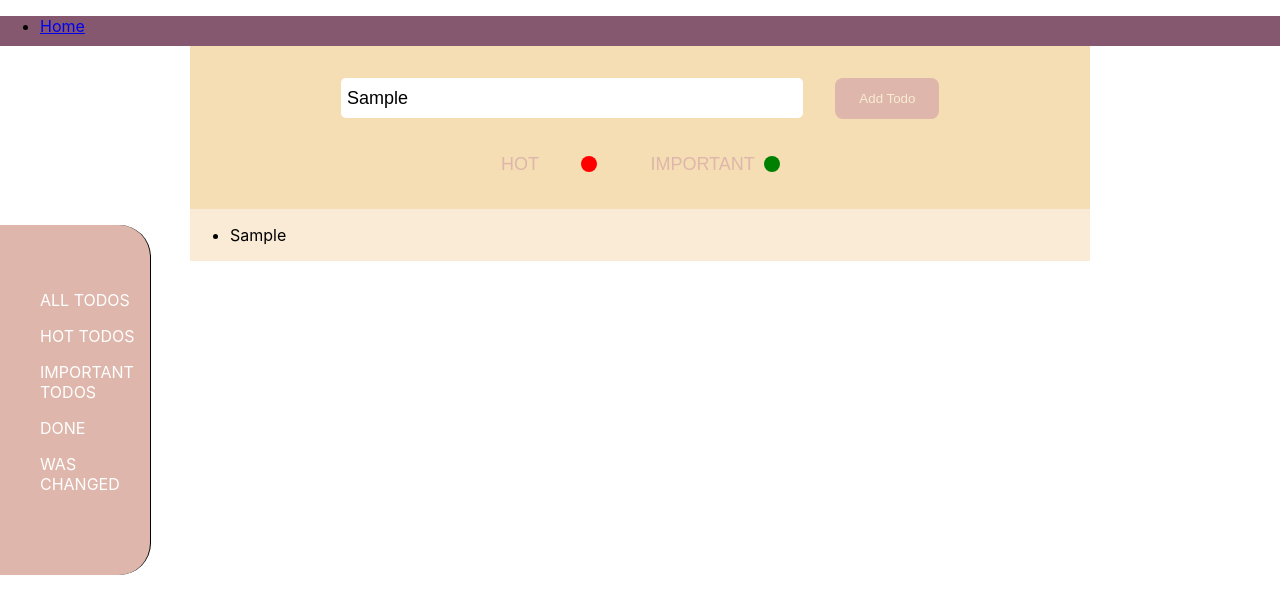
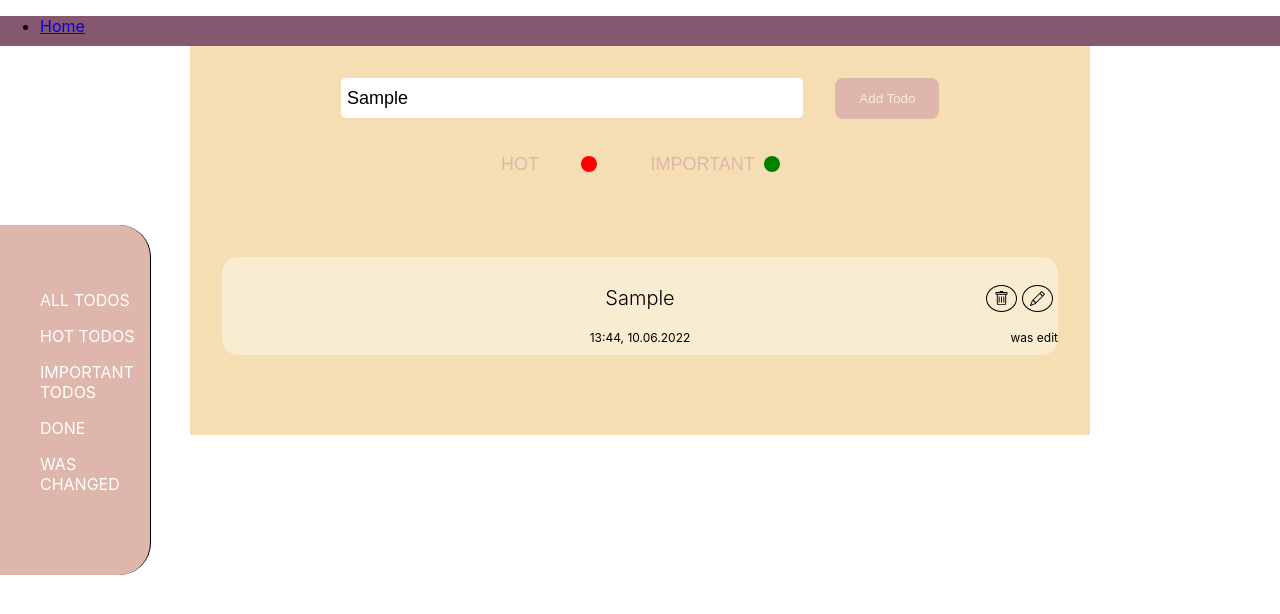
Before and after one commit to OmurbekArykbaev/todoModern-react-redux, a React (Create React App) app: page / in a window 1280 px wide. Both pictures are taken after typing "Sample" into the empty fields and a click on the button "Add Todo". Shown: the top 614 px of the page. Built offline with nearby package versions, Linux system fonts and the light colour scheme.

Commit message:
finish todoItem ui

```diff
--- a/package.json
+++ b/package.json
@@ -18,6 +18,7 @@
     "node-sass": "^7.0.1",
     "react": "^18.1.0",
     "react-dom": "^18.1.0",
+    "react-icons": "^4.4.0",
     "react-redux": "^8.0.2",
     "react-router-dom": "^6.3.0",
     "react-scripts": "5.0.1",
--- a/src/components/Todo/Todo.module.scss
+++ b/src/components/Todo/Todo.module.scss
@@ -0,0 +1,73 @@
+.todo {
+  width: 100%;
+  padding: 0.6rem 0;
+  margin: 0 0 2rem 0;
+  background-color: #f8ecd1;
+  border-radius: 1rem;
+
+  .wrapper {
+    display: flex;
+    flex-direction: column;
+    align-items: center;
+  }
+
+  .content {
+    position: relative;
+    width: 100%;
+    display: flex;
+    align-items: center;
+    justify-content: center;
+
+    h3 {
+      font-size: 20px;
+      font-weight: 300;
+    }
+
+    div {
+      position: absolute;
+      right: 0;
+      display: flex;
+      align-items: center;
+
+      button {
+        display: flex;
+        align-items: center;
+        justify-content: center;
+        margin-right: 5px;
+
+        background-color: transparent;
+        padding: 5px 7px;
+        border: 1px solid #000;
+        border-radius: 50%;
+        cursor: pointer;
+
+        &:hover {
+          opacity: 0.7;
+        }
+        &:active {
+          transform: scale(0.95);
+        }
+
+        svg {
+          font-size: 15px;
+        }
+      }
+    }
+  }
+
+  .description {
+    position: relative;
+    display: flex;
+    justify-content: center;
+    width: 100%;
+
+    span {
+      font-size: 12px;
+    }
+
+    span:last-child {
+      position: absolute;
+      right: 0;
+    }
+  }
+}
--- a/src/components/Todo/Todo.tsx
+++ b/src/components/Todo/Todo.tsx
@@ -1,8 +1,45 @@
-import React from "react"
+import { FC } from "react"
+import { BsTrash, BsPencil } from "react-icons/bs"
 import styles from "./Todo.module.scss"
 
-const Todo = () => {
-  return <li className={styles.todo}>Todo</li>
+type TodoProps = {
+  id: number
+  text: string
+  isDone: boolean
+  isHot: boolean
+  isImportant: boolean
+  wasChanched: boolean
+}
+
+const Todo: FC<TodoProps> = ({
+  id,
+  text,
+  isDone,
+  isHot,
+  isImportant,
+  wasChanched,
+}) => {
+  return (
+    <li className={styles.todo}>
+      <div className={styles.wrapper}>
+        <div className={styles.content}>
+          <h3>{text}</h3>
+          <div>
+            <button>
+              <BsTrash />
+            </button>
+            <button>
+              <BsPencil />
+            </button>
+          </div>
+        </div>
+        <div className={styles.description}>
+          <span>13:44, 10.06.2022</span>
+          <span>was edit</span>
+        </div>
+      </div>
+    </li>
+  )
 }
 
 export default Todo
--- a/src/components/TodoPanel/TodoPanel.tsx
+++ b/src/components/TodoPanel/TodoPanel.tsx
@@ -1,10 +1,10 @@
-import { useState } from "react"
+import { FC, useState } from "react"
 import { useDispatch } from "react-redux"
 import TodoType from "../../types/Todo"
 import styles from "./TodoPanel.module.scss"
 import { addTodo } from "../../redux/todoItemSlice"
 
-const TodoPanel = () => {
+const TodoPanel: FC = () => {
   const [inputValue, setInputValue] = useState<string>("")
   const dispatch = useDispatch()
 
@@ -19,6 +19,7 @@ const TodoPanel = () => {
     }
     dispatch(addTodo(item))
   }
+
   return (
     <div className={styles.toolbar}>
       <div className={styles.wrapper}>
--- a/src/pages/Home/Home.module.scss
+++ b/src/pages/Home/Home.module.scss
@@ -1,4 +1,12 @@
 .home {
-  background-color: antiquewhite;
   grid-area: content;
+
+  .wrapper {
+  }
+
+  .list {
+    padding: 3rem 2rem;
+    list-style: none;
+    margin: 0;
+  }
 }
--- a/src/pages/Home/Home.tsx
+++ b/src/pages/Home/Home.tsx
@@ -1,17 +1,18 @@
+import { FC } from "react"
 import { useSelector } from "react-redux"
+import Todo from "../../components/Todo/Todo"
 import { RootState } from "../../redux/store"
 import styles from "./Home.module.scss"
 
-const Home = () => {
+const Home: FC = () => {
   const todoArray = useSelector((state: RootState) => state.todo.todos)
 
   return (
     <section className={styles.home}>
-      {" "}
-      <div>
-        <ul>
+      <div className={styles.wrapper}>
+        <ul className={styles.list}>
           {todoArray.map((el) => (
-            <li>{el.text}</li>
+            <Todo key={el.id} {...el} />
           ))}
         </ul>
       </div>
```
Also changed, not shown: 1 other file (tests, documents, lock files or other folders).
